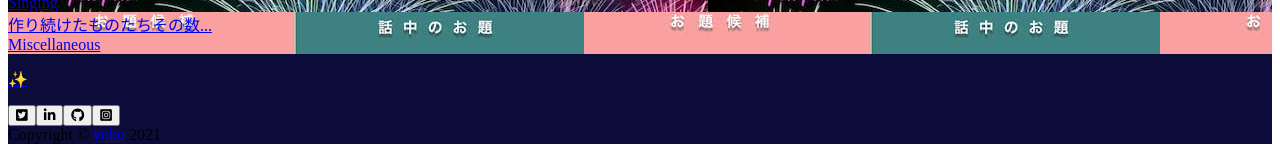
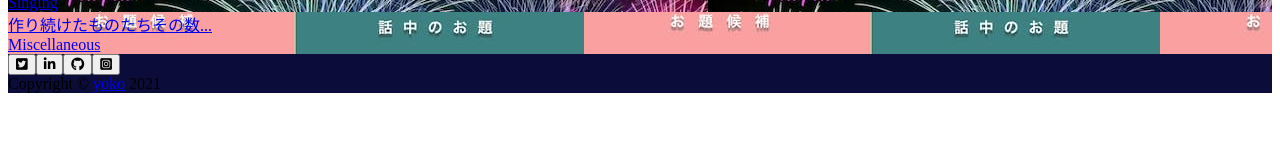
Before and after one commit to yoko-at-home/yoko-2021, a Next.js app: page / in a window 1280 px wide. Shown: the part 953-1102 px from the top of the page. After the commit the page ends 1054 px from the top, so only its background shows below. Built offline with nearby package versions, Linux system fonts and the light colour scheme.

Commit message:
微調整

```diff
--- a/src/components/Landing.js
+++ b/src/components/Landing.js
@@ -1,5 +1,3 @@
-import Link from "next/link";
-
 import { WhiteSpace } from "./atom/WhiteSpace";
 import { FireworksSection } from "./Fireworks";
 import { HeadPart } from "./Head";
@@ -21,20 +19,6 @@ export const Landing = () => {
       <FireworksSection />
       <WhiteSpace />
       <Tiles />
-      <div className='mt-5 text-center'>
-        <p>
-          <Link href='/#top'>
-            <a
-              className='py-2 mr-4 text-sm font-bold leading-relaxed uppercase whitespace-nowrap '
-              href='#pablo'
-            >
-              <span role='img' aria-label='sparkles'>
-                ✨
-              </span>
-            </a>
-          </Link>
-        </p>
-      </div>
     </Layout>
   );
 };
--- a/src/components/atom/ImageShrink.js
+++ b/src/components/atom/ImageShrink.js
@@ -9,7 +9,7 @@ export const ImageShrink = (src, alt, href) => {
         </span>
       </div>
       <Image
-        className='md:min-w-full hover:opacity-90 transition duration-500 ease-in-out transform hover:scale-95'
+        className='md:min-w-full rounded hover:opacity-90 transition duration-500 ease-in-out transform hover:scale-95'
         width={700}
         height={500}
         src={src}
```
